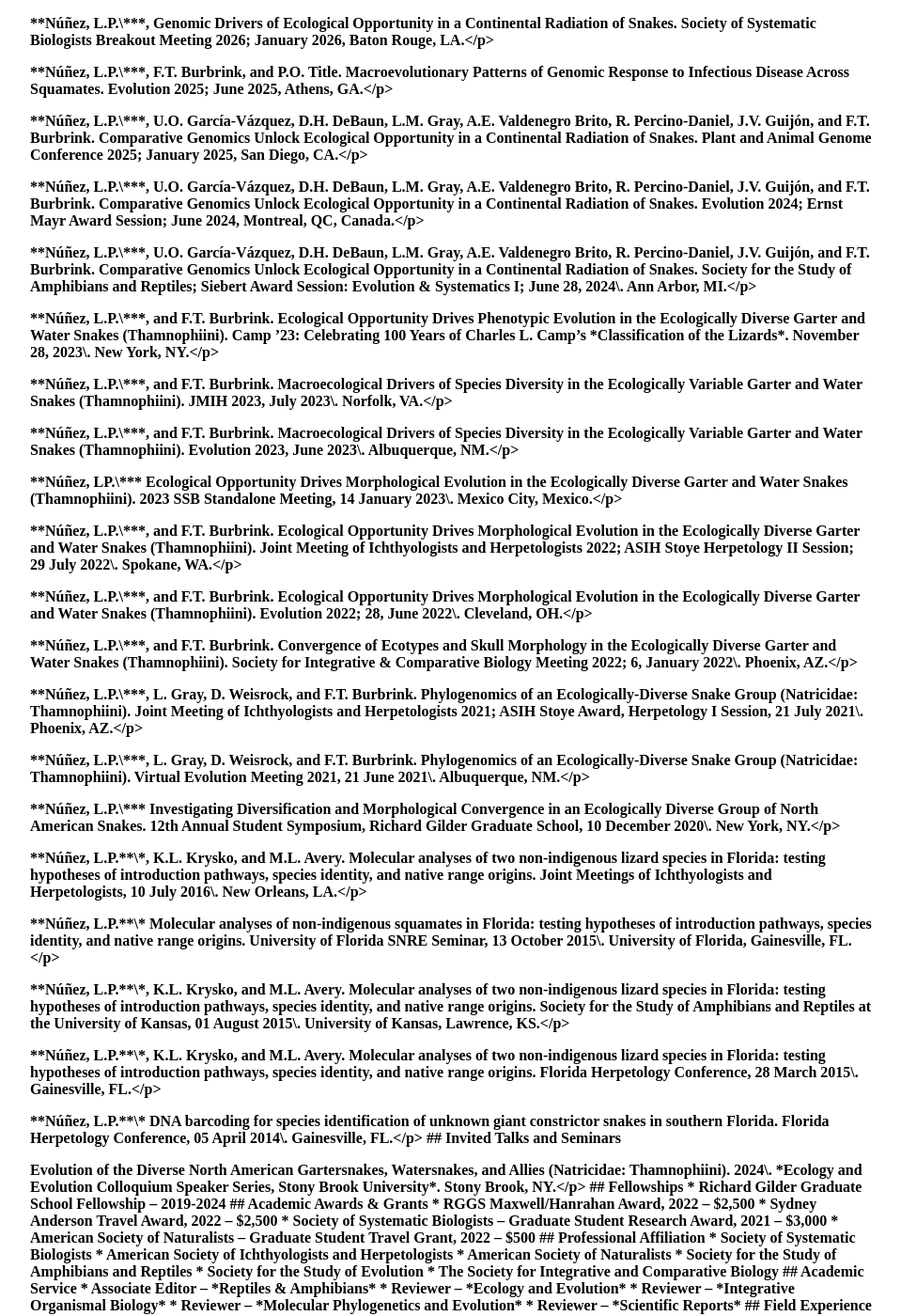
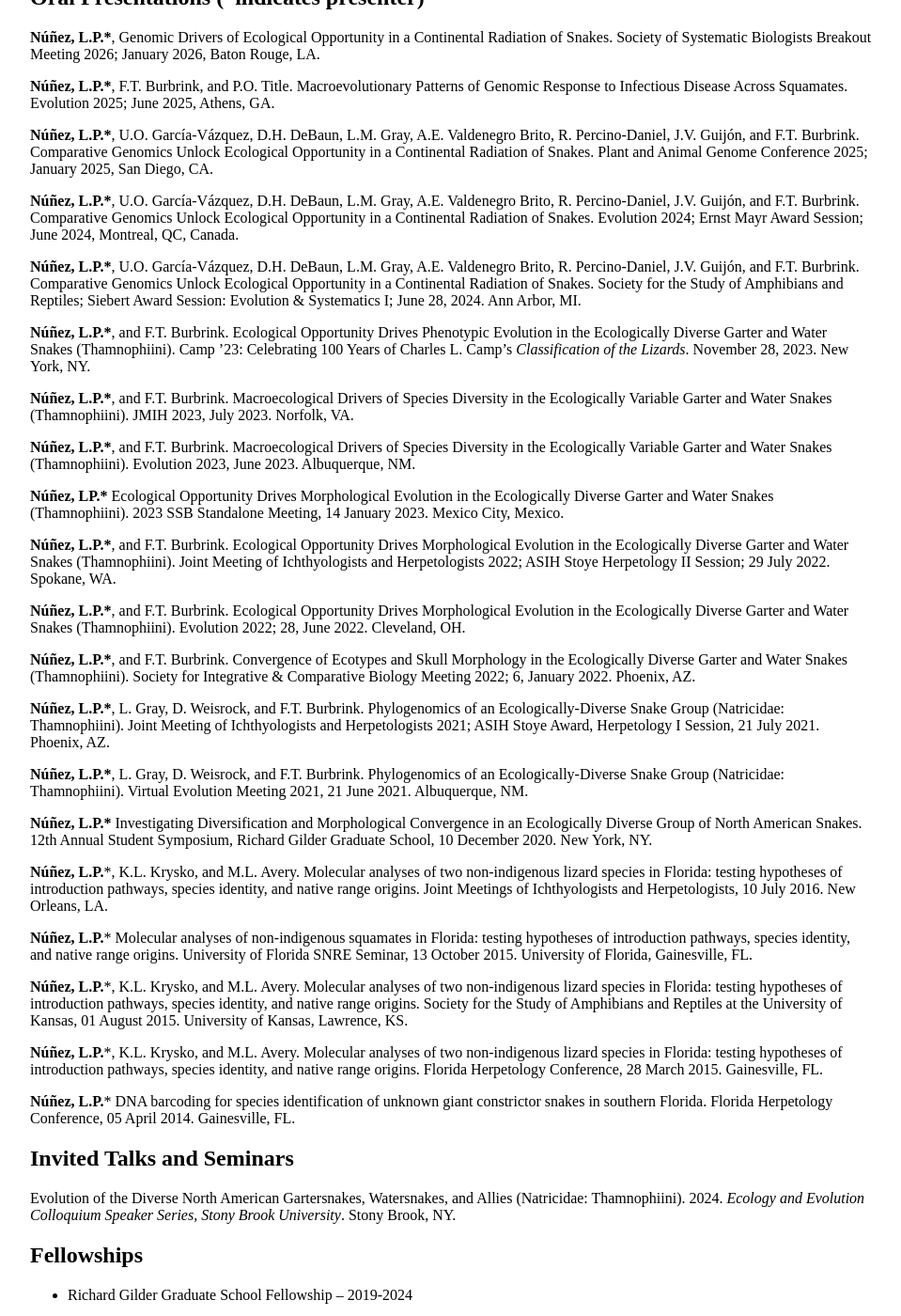
Before and after one commit to lpnunez/lpnunez.github.io, a Jekyll site: the page built from CV/index.md, in a window 1280 px wide and 1400 px high, scrolled down 1326 px. Shown: the whole window at 94% size, without its empty margins (160-1119 px from the left). Built offline with Jekyll 4.4.1, drawn with Linux system fonts in a browser that asks for light colours; some of the changed text lies outside the part shown.

Commit message:
Update index.md

```diff
--- a/CV/index.md
+++ b/CV/index.md
@@ -33,78 +33,78 @@ permalink: /CV
 
 ## Publications
 
-<p><strong>**Núñez, L.P.** and F.T. Burbrink. How ecological opportunity drives asymmetric phenotypic diversity in the gartersnakes, watersnakes, and allies (Natricidae: Thamnophiini). *Systematic Biology*. (Under Review).</p>
+**Núñez, L.P.** and F.T. Burbrink. How ecological opportunity drives asymmetric phenotypic diversity in the gartersnakes, watersnakes, and allies (Natricidae: Thamnophiini). *Systematic Biology*. (Under Review).
 
-<p><strong>**Núñez, L.P.**, L. Gray, D. Weisrock, and F.T. Burbrink. 2023\. The Phylogenomic and Biogeographic History of the Gartersnakes, Watersnakes, and Allies (Natricidae: Thamnophiini). *Molecular Phylogenetics and Evolution*. 186\.</p>
+**Núñez, L.P.**, L. Gray, D. Weisrock, and F.T. Burbrink. 2023\. The Phylogenomic and Biogeographic History of the Gartersnakes, Watersnakes, and Allies (Natricidae: Thamnophiini). *Molecular Phylogenetics and Evolution*. 186\.
 
-<p><strong>Entiauspe-Neto, O.M., A.D. Abegge, C. Koch, **L.P. Núñez**, W.S. Azevedo, L.J.C.L. Moraes, A. Tiutenko, T.S. Bialves, and D. Loebmann. 2021\. A new species of Erythrolamprus (Serpentes: Dipsadidae: Xenodontini) from the savannas of northern South America. *Salamandra* 2021: 196-218.</p>
+Entiauspe-Neto, O.M., A.D. Abegge, C. Koch, **L.P. Núñez**, W.S. Azevedo, L.J.C.L. Moraes, A. Tiutenko, T.S. Bialves, and D. Loebmann. 2021\. A new species of Erythrolamprus (Serpentes: Dipsadidae: Xenodontini) from the savannas of northern South America. *Salamandra* 2021: 196-218.
 
-<p><strong>Krysko, K.L., **L.P. Núñez**, C.E. Newman, and B.W. Bowen. 2017\. Phylogenetics of kingsnakes, *Lampropeltis getula* complex (Serpentes: Colubridae), in eastern North America. *Journal of Heredity* 2017: 1–13.</p>
+Krysko, K.L., **L.P. Núñez**, C.E. Newman, and B.W. Bowen. 2017\. Phylogenetics of kingsnakes, *Lampropeltis getula* complex (Serpentes: Colubridae), in eastern North America. *Journal of Heredity* 2017: 1–13.
 
-<p><strong>Krysko, K.L., M.C. Granatosky, **L.P. Núñez**, and D.J. Smith. 2016\. A cryptic new species of Indigo Snake (genus *Drymarchon*) from the Florida Platform of the United States. Zootaxa 4138:549–569.</p>
+Krysko, K.L., M.C. Granatosky, **L.P. Núñez**, and D.J. Smith. 2016\. A cryptic new species of Indigo Snake (genus *Drymarchon*) from the Florida Platform of the United States. Zootaxa 4138:549–569.
 
-<p><strong>Krysko, K.L., **L.P. Núñez**, C.A. Lippi, D.J. Smith, and M.C. Granatosky. 2016\. Pliocene-Pleistocene lineage diversifications in the Eastern Indigo Snake (*Drymarchon couperi*) in the southeastern United States. *Molecular Phylogenetics and Evolution* 98:111–122.</p>
+Krysko, K.L., **L.P. Núñez**, C.A. Lippi, D.J. Smith, and M.C. Granatosky. 2016\. Pliocene-Pleistocene lineage diversifications in the Eastern Indigo Snake (*Drymarchon couperi*) in the southeastern United States. *Molecular Phylogenetics and Evolution* 98:111–122.
 
-<p><strong>**Núñez, L.P**., K.L. Krysko, and M.L. Avery. 2016\. Confirmation of introduced *Agama picticauda* in Florida based on molecular analyses. *Bulletin of the Florida Museum of Natural History.* 54:138-146.</p>
+**Núñez, L.P**., K.L. Krysko, and M.L. Avery. 2016\. Confirmation of introduced *Agama picticauda* in Florida based on molecular analyses. *Bulletin of the Florida Museum of Natural History.* 54:138-146.
 
-<p><strong>Krysko, K.L., C.A. MacKenzie-Krysko, L.L. Connor, Y.U. Alfonso, and **L.P. Núñez**. 2015\. The Cuban Blue Anole, *Anolis allisoni* Barbour 1928 (Squamata: Dactyloidae), a new nonnative lizard introduced to Florida. *Reptiles & Amphibians: Conservation and Natural History* 22:128–131.</p>
+Krysko, K.L., C.A. MacKenzie-Krysko, L.L. Connor, Y.U. Alfonso, and **L.P. Núñez**. 2015\. The Cuban Blue Anole, *Anolis allisoni* Barbour 1928 (Squamata: Dactyloidae), a new nonnative lizard introduced to Florida. *Reptiles & Amphibians: Conservation and Natural History* 22:128–131.
 
-<p><strong>Krysko, K.L., D.W. Steadman, **L.P. Núñez**, and D.S. Lee. 2015\. Molecular analyses of Caribbean dipsadid (Xenodontinae: Alsophiini) snakes, including identification of the first record from the Cay Sal Bank, The Bahamas. *Zootaxa* 4028:441–450.</p>
+Krysko, K.L., D.W. Steadman, **L.P. Núñez**, and D.S. Lee. 2015\. Molecular analyses of Caribbean dipsadid (Xenodontinae: Alsophiini) snakes, including identification of the first record from the Cay Sal Bank, The Bahamas. *Zootaxa* 4028:441–450.
 
-<p><strong>Krysko, K.L., D.C. Smith, M.R. Rochford, G.N. Kieckhefer III, and **L.P. Núñez**. 2014\. Confirmation of introduced Louisiana Pinesnakes, *Pituophis ruthveni*, in Florida based on molecular analyses. *Amphibian and Reptile Conservation* 8:36–43.</p>
+Krysko, K.L., D.C. Smith, M.R. Rochford, G.N. Kieckhefer III, and **L.P. Núñez**. 2014\. Confirmation of introduced Louisiana Pinesnakes, *Pituophis ruthveni*, in Florida based on molecular analyses. *Amphibian and Reptile Conservation* 8:36–43.
 
-<p><strong>Krysko, K.L., C.R. Gillette, R.M. Reichart, **L.P. Núñez**, N.T. Coutu, J.A. Wasilewski, K.M. Enge, and A.P. Borgia. 2012\. Preliminary dietary analysis for the non-indigenous Oustalet’s chameleon, *Furcifer oustaleti* (Mocquard 1894\) (Squamata: Chamaeleonidae), in southern Florida. *Reptiles & Amphibians: Conservation and Natural History* 19:280–287.</p>
+Krysko, K.L., C.R. Gillette, R.M. Reichart, **L.P. Núñez**, N.T. Coutu, J.A. Wasilewski, K.M. Enge, and A.P. Borgia. 2012\. Preliminary dietary analysis for the non-indigenous Oustalet’s chameleon, *Furcifer oustaleti* (Mocquard 1894\) (Squamata: Chamaeleonidae), in southern Florida. *Reptiles & Amphibians: Conservation and Natural History* 19:280–287.
 
-<p><strong>Krysko, K.L., K.M. Hart, B.J. Smith, T.H. Selby, M.S. Cherkiss, N.T. Coutu, R.M. Reichart, **L.P. Núñez**, F.J. Mazzotti, and Ray W. Snow. 2012\. Record length, mass, and clutch size in the nonindigenous Burmese python, *Python bivittatus* Kuhl 1820 (Squamata: Pythonidae), in Florida. *Reptiles & Amphibians: Conservation and Natural History* 19:267–270.</p>
+Krysko, K.L., K.M. Hart, B.J. Smith, T.H. Selby, M.S. Cherkiss, N.T. Coutu, R.M. Reichart, **L.P. Núñez**, F.J. Mazzotti, and Ray W. Snow. 2012\. Record length, mass, and clutch size in the nonindigenous Burmese python, *Python bivittatus* Kuhl 1820 (Squamata: Pythonidae), in Florida. *Reptiles & Amphibians: Conservation and Natural History* 19:267–270.
 
 
 ## Oral Presentations (\*indicates presenter)
 
 
-<p><strong>**Núñez, L.P.\***, Genomic Drivers of Ecological Opportunity in a Continental Radiation of Snakes. Society of Systematic Biologists Breakout Meeting 2026; January 2026, Baton Rouge, LA.</p>
+**Núñez, L.P.\***, Genomic Drivers of Ecological Opportunity in a Continental Radiation of Snakes. Society of Systematic Biologists Breakout Meeting 2026; January 2026, Baton Rouge, LA.
 
-<p><strong>**Núñez, L.P.\***, F.T. Burbrink, and P.O. Title. Macroevolutionary Patterns of Genomic Response to Infectious Disease Across Squamates. Evolution 2025; June 2025, Athens, GA.</p>
+**Núñez, L.P.\***, F.T. Burbrink, and P.O. Title. Macroevolutionary Patterns of Genomic Response to Infectious Disease Across Squamates. Evolution 2025; June 2025, Athens, GA.
 
-<p><strong>**Núñez, L.P.\***, U.O. García-Vázquez, D.H. DeBaun, L.M. Gray, A.E. Valdenegro Brito, R. Percino-Daniel, J.V. Guijón, and F.T. Burbrink. Comparative Genomics Unlock Ecological Opportunity in a Continental Radiation of Snakes. Plant and Animal Genome Conference 2025; January 2025, San Diego, CA.</p>
+**Núñez, L.P.\***, U.O. García-Vázquez, D.H. DeBaun, L.M. Gray, A.E. Valdenegro Brito, R. Percino-Daniel, J.V. Guijón, and F.T. Burbrink. Comparative Genomics Unlock Ecological Opportunity in a Continental Radiation of Snakes. Plant and Animal Genome Conference 2025; January 2025, San Diego, CA.
 
-<p><strong>**Núñez, L.P.\***, U.O. García-Vázquez, D.H. DeBaun, L.M. Gray, A.E. Valdenegro Brito, R. Percino-Daniel, J.V. Guijón, and F.T. Burbrink. Comparative Genomics Unlock Ecological Opportunity in a Continental Radiation of Snakes. Evolution 2024; Ernst Mayr Award Session; June 2024, Montreal, QC, Canada.</p>
+**Núñez, L.P.\***, U.O. García-Vázquez, D.H. DeBaun, L.M. Gray, A.E. Valdenegro Brito, R. Percino-Daniel, J.V. Guijón, and F.T. Burbrink. Comparative Genomics Unlock Ecological Opportunity in a Continental Radiation of Snakes. Evolution 2024; Ernst Mayr Award Session; June 2024, Montreal, QC, Canada.
 
-<p><strong>**Núñez, L.P.\***, U.O. García-Vázquez, D.H. DeBaun, L.M. Gray, A.E. Valdenegro Brito, R. Percino-Daniel, J.V. Guijón, and F.T. Burbrink. Comparative Genomics Unlock Ecological Opportunity in a Continental Radiation of Snakes. Society for the Study of Amphibians and Reptiles; Siebert Award Session: Evolution & Systematics I; June 28, 2024\. Ann Arbor, MI.</p>
+**Núñez, L.P.\***, U.O. García-Vázquez, D.H. DeBaun, L.M. Gray, A.E. Valdenegro Brito, R. Percino-Daniel, J.V. Guijón, and F.T. Burbrink. Comparative Genomics Unlock Ecological Opportunity in a Continental Radiation of Snakes. Society for the Study of Amphibians and Reptiles; Siebert Award Session: Evolution & Systematics I; June 28, 2024\. Ann Arbor, MI.
 
-<p><strong>**Núñez, L.P.\***, and F.T. Burbrink. Ecological Opportunity Drives Phenotypic Evolution in the Ecologically Diverse Garter and Water Snakes (Thamnophiini). Camp ’23: Celebrating 100 Years of Charles L. Camp’s *Classification of the Lizards*. November 28, 2023\. New York, NY.</p>
+**Núñez, L.P.\***, and F.T. Burbrink. Ecological Opportunity Drives Phenotypic Evolution in the Ecologically Diverse Garter and Water Snakes (Thamnophiini). Camp ’23: Celebrating 100 Years of Charles L. Camp’s *Classification of the Lizards*. November 28, 2023\. New York, NY.
 
-<p><strong>**Núñez, L.P.\***, and F.T. Burbrink. Macroecological Drivers of Species Diversity in the Ecologically Variable Garter and Water Snakes (Thamnophiini). JMIH 2023, July 2023\. Norfolk, VA.</p>
+**Núñez, L.P.\***, and F.T. Burbrink. Macroecological Drivers of Species Diversity in the Ecologically Variable Garter and Water Snakes (Thamnophiini). JMIH 2023, July 2023\. Norfolk, VA.
 
-<p><strong>**Núñez, L.P.\***, and F.T. Burbrink. Macroecological Drivers of Species Diversity in the Ecologically Variable Garter and Water Snakes (Thamnophiini). Evolution 2023, June 2023\. Albuquerque, NM.</p>
+**Núñez, L.P.\***, and F.T. Burbrink. Macroecological Drivers of Species Diversity in the Ecologically Variable Garter and Water Snakes (Thamnophiini). Evolution 2023, June 2023\. Albuquerque, NM.
 
-<p><strong>**Núñez, LP.\*** Ecological Opportunity Drives Morphological Evolution in the Ecologically Diverse Garter and Water Snakes (Thamnophiini). 2023 SSB Standalone Meeting, 14 January 2023\. Mexico City, Mexico.</p>
+**Núñez, LP.\*** Ecological Opportunity Drives Morphological Evolution in the Ecologically Diverse Garter and Water Snakes (Thamnophiini). 2023 SSB Standalone Meeting, 14 January 2023\. Mexico City, Mexico.
 
-<p><strong>**Núñez, L.P.\***, and F.T. Burbrink. Ecological Opportunity Drives Morphological Evolution in the Ecologically Diverse Garter and Water Snakes (Thamnophiini). Joint Meeting of Ichthyologists and Herpetologists 2022; ASIH Stoye Herpetology II Session; 29 July 2022\. Spokane, WA.</p>
+**Núñez, L.P.\***, and F.T. Burbrink. Ecological Opportunity Drives Morphological Evolution in the Ecologically Diverse Garter and Water Snakes (Thamnophiini). Joint Meeting of Ichthyologists and Herpetologists 2022; ASIH Stoye Herpetology II Session; 29 July 2022\. Spokane, WA.
 
-<p><strong>**Núñez, L.P.\***, and F.T. Burbrink. Ecological Opportunity Drives Morphological Evolution in the Ecologically Diverse Garter and Water Snakes (Thamnophiini). Evolution 2022; 28, June 2022\. Cleveland, OH.</p>
+**Núñez, L.P.\***, and F.T. Burbrink. Ecological Opportunity Drives Morphological Evolution in the Ecologically Diverse Garter and Water Snakes (Thamnophiini). Evolution 2022; 28, June 2022\. Cleveland, OH.
 
-<p><strong>**Núñez, L.P.\***, and F.T. Burbrink. Convergence of Ecotypes and Skull Morphology in the Ecologically Diverse Garter and Water Snakes (Thamnophiini). Society for Integrative & Comparative Biology Meeting 2022; 6, January 2022\. Phoenix, AZ.</p>
+**Núñez, L.P.\***, and F.T. Burbrink. Convergence of Ecotypes and Skull Morphology in the Ecologically Diverse Garter and Water Snakes (Thamnophiini). Society for Integrative & Comparative Biology Meeting 2022; 6, January 2022\. Phoenix, AZ.
 
-<p><strong>**Núñez, L.P.\***, L. Gray, D. Weisrock, and F.T. Burbrink. Phylogenomics of an Ecologically-Diverse Snake Group (Natricidae: Thamnophiini). Joint Meeting of Ichthyologists and Herpetologists 2021; ASIH Stoye Award, Herpetology I Session, 21 July 2021\. Phoenix, AZ.</p>
+**Núñez, L.P.\***, L. Gray, D. Weisrock, and F.T. Burbrink. Phylogenomics of an Ecologically-Diverse Snake Group (Natricidae: Thamnophiini). Joint Meeting of Ichthyologists and Herpetologists 2021; ASIH Stoye Award, Herpetology I Session, 21 July 2021\. Phoenix, AZ.
 
-<p><strong>**Núñez, L.P.\***, L. Gray, D. Weisrock, and F.T. Burbrink. Phylogenomics of an Ecologically-Diverse Snake Group (Natricidae: Thamnophiini). Virtual Evolution Meeting 2021, 21 June 2021\. Albuquerque, NM.</p>
+**Núñez, L.P.\***, L. Gray, D. Weisrock, and F.T. Burbrink. Phylogenomics of an Ecologically-Diverse Snake Group (Natricidae: Thamnophiini). Virtual Evolution Meeting 2021, 21 June 2021\. Albuquerque, NM.
 
-<p><strong>**Núñez, L.P.\*** Investigating Diversification and Morphological Convergence in an Ecologically Diverse Group of North American Snakes. 12th Annual Student Symposium, Richard Gilder Graduate School, 10 December 2020\. New York, NY.</p>
+**Núñez, L.P.\*** Investigating Diversification and Morphological Convergence in an Ecologically Diverse Group of North American Snakes. 12th Annual Student Symposium, Richard Gilder Graduate School, 10 December 2020\. New York, NY.
 
-<p><strong>**Núñez, L.P.**\*, K.L. Krysko, and M.L. Avery. Molecular analyses of two non-indigenous lizard species in Florida: testing hypotheses of introduction pathways, species identity, and native range origins. Joint Meetings of Ichthyologists and Herpetologists, 10 July 2016\. New Orleans, LA.</p>
+**Núñez, L.P.**\*, K.L. Krysko, and M.L. Avery. Molecular analyses of two non-indigenous lizard species in Florida: testing hypotheses of introduction pathways, species identity, and native range origins. Joint Meetings of Ichthyologists and Herpetologists, 10 July 2016\. New Orleans, LA.
 
-<p><strong>**Núñez, L.P.**\* Molecular analyses of non-indigenous squamates in Florida: testing hypotheses of introduction pathways, species identity, and native range origins. University of Florida SNRE Seminar, 13 October 2015\. University of Florida, Gainesville, FL.</p>
+**Núñez, L.P.**\* Molecular analyses of non-indigenous squamates in Florida: testing hypotheses of introduction pathways, species identity, and native range origins. University of Florida SNRE Seminar, 13 October 2015\. University of Florida, Gainesville, FL.
 
-<p><strong>**Núñez, L.P.**\*, K.L. Krysko, and M.L. Avery. Molecular analyses of two non-indigenous lizard species in Florida: testing hypotheses of introduction pathways, species identity, and native range origins. Society for the Study of Amphibians and Reptiles at the University of Kansas, 01 August 2015\. University of Kansas, Lawrence, KS.</p>
+**Núñez, L.P.**\*, K.L. Krysko, and M.L. Avery. Molecular analyses of two non-indigenous lizard species in Florida: testing hypotheses of introduction pathways, species identity, and native range origins. Society for the Study of Amphibians and Reptiles at the University of Kansas, 01 August 2015\. University of Kansas, Lawrence, KS.
 
-<p><strong>**Núñez, L.P.**\*, K.L. Krysko, and M.L. Avery. Molecular analyses of two non-indigenous lizard species in Florida: testing hypotheses of introduction pathways, species identity, and native range origins. Florida Herpetology Conference, 28 March 2015\. Gainesville, FL.</p>
+**Núñez, L.P.**\*, K.L. Krysko, and M.L. Avery. Molecular analyses of two non-indigenous lizard species in Florida: testing hypotheses of introduction pathways, species identity, and native range origins. Florida Herpetology Conference, 28 March 2015\. Gainesville, FL.
 
-<p><strong>**Núñez, L.P.**\* DNA barcoding for species identification of unknown giant constrictor snakes in southern Florida. Florida Herpetology Conference, 05 April 2014\. Gainesville, FL.</p>
+**Núñez, L.P.**\* DNA barcoding for species identification of unknown giant constrictor snakes in southern Florida. Florida Herpetology Conference, 05 April 2014\. Gainesville, FL.
 
 
 ## Invited Talks and Seminars
 
-<p><strong>Evolution of the Diverse North American Gartersnakes, Watersnakes, and Allies (Natricidae: Thamnophiini). 2024\. *Ecology and Evolution Colloquium Speaker Series, Stony Brook University*. Stony Brook, NY.</p>
+Evolution of the Diverse North American Gartersnakes, Watersnakes, and Allies (Natricidae: Thamnophiini). 2024\. *Ecology and Evolution Colloquium Speaker Series, Stony Brook University*. Stony Brook, NY.
 
 ## Fellowships
 
```
